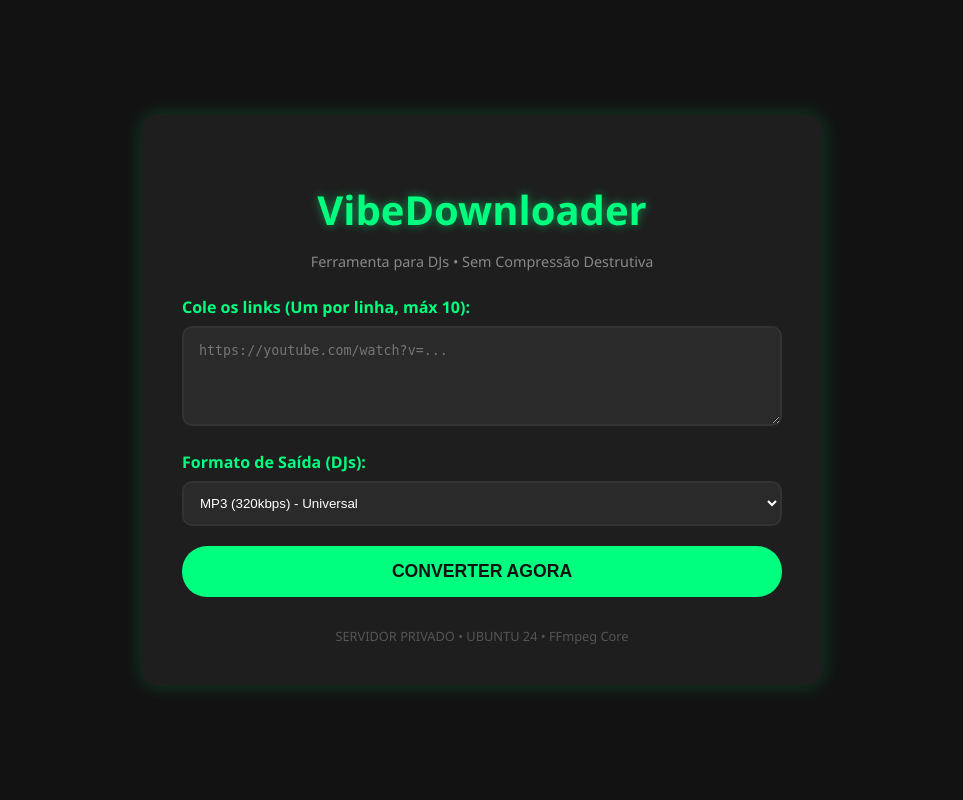
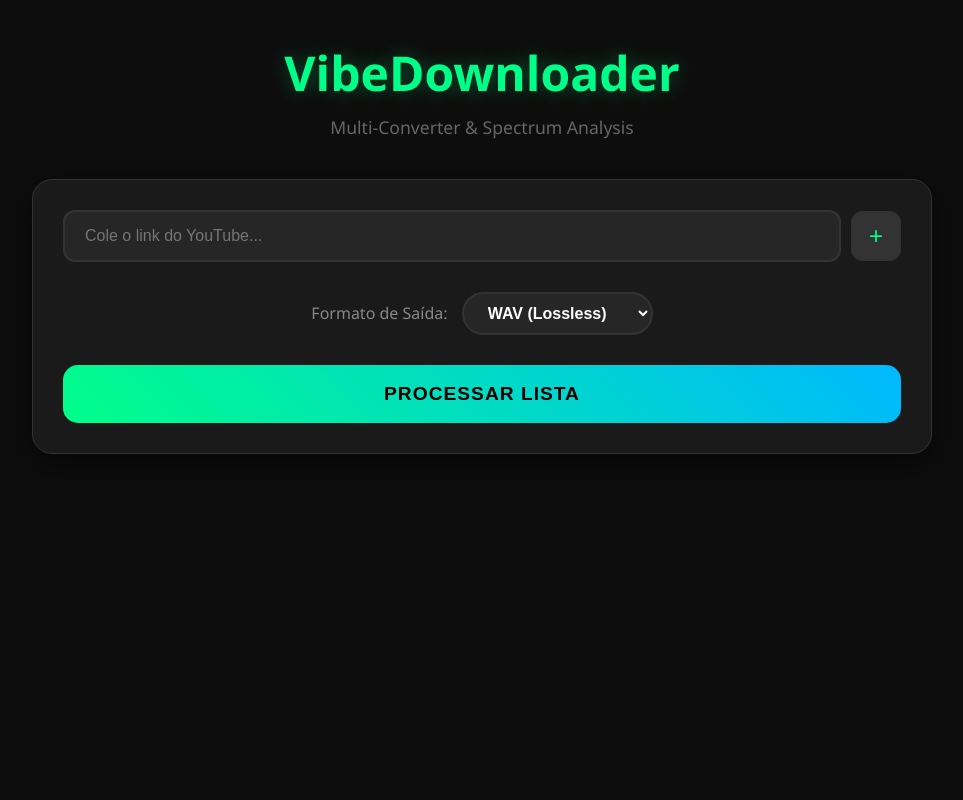
Before and after one commit to denilsude/VibeDownloader, a Flask app: page / in a window 1280 px wide. Shown: the whole page, without its empty margins (158-1121 px from the left). Run offline with Flask 3, Linux system fonts and the light colour scheme.

Commit message:
Update: Add dynamic inputs (+) and Spek visualizer panel

```diff
--- a/app.py
+++ b/app.py
@@ -1,9 +1,8 @@
 import os
 import zipfile
-import shutil
 import time
 import matplotlib
-matplotlib.use('Agg')
+matplotlib.use('Agg') # Backend não-interativo para servidor
 import matplotlib.pyplot as plt
 import librosa
 import librosa.display
@@ -17,114 +16,133 @@
 DOWNLOAD_FOLDER = 'downloads'
 STATIC_FOLDER = 'static'
 
-# Limpeza inicial e criação de pastas
+# Garante que as pastas existem
 for folder in [DOWNLOAD_FOLDER, STATIC_FOLDER]:
     if not os.path.exists(folder):
         os.makedirs(folder)
 
-def limpar_pasta(pasta):
-    # Remove arquivos antigos para não lotar o servidor
-    for filename in os.listdir(pasta):
-        file_path = os.path.join(pasta, filename)
-        try:
-            if os.path.isfile(file_path) or os.path.islink(file_path):
-                os.unlink(file_path)
-        except Exception as e:
-            print(f'Falha ao deletar {file_path}. Razão: {e}')
+def limpar_pastas():
+    """Remove arquivos da execução anterior para não lotar o disco"""
+    for folder in [DOWNLOAD_FOLDER, STATIC_FOLDER]:
+        for filename in os.listdir(folder):
+            file_path = os.path.join(folder, filename)
+            try:
+                if os.path.isfile(file_path):
+                    os.unlink(file_path)
+            except Exception as e:
+                print(f"Erro ao limpar {file_path}: {e}")
 
-def gerar_espectrograma(audio_path, title):
+def gerar_spek_visual(audio_path, title):
+    """
+    Simula o visual do software Spek usando Librosa e Matplotlib.
+    Fundo preto, cores vibrantes, eixo de frequências logarítmico.
+    """
     try:
-        y, sr = librosa.load(audio_path, duration=60) # Analisa apenas 60s para ser rápido
-        plt.figure(figsize=(10, 3))
+        # Carrega o áudio (apenas os primeiros 120s para performance)
+        y, sr = librosa.load(audio_path, duration=120)
+
+        # Configura o estilo visual "Dark Spek"
+        plt.style.use('dark_background')
+        plt.figure(figsize=(12, 4))
+
+        # Gera o espectrograma
         D = librosa.amplitude_to_db(np.abs(librosa.stft(y)), ref=np.max)
-        librosa.display.specshow(D, sr=sr, x_axis='time', y_axis='log', cmap='inferno')
+
+        # Desenha usando colormap 'inferno' ou 'nipy_spectral' (parecido com Spek)
+        librosa.display.specshow(D, sr=sr, x_axis='time', y_axis='hz', cmap='inferno')
+
         plt.colorbar(format='%+2.0f dB')
-        plt.title(f'Vibe Check: {title}')
+        plt.title(f'Análise Espectral: {title}', color='white')
+        plt.xlabel('Tempo', color='gray')
+        plt.ylabel('Frequência (Hz)', color='gray')
         plt.tight_layout()
 
-        image_filename = f"spec_{int(time.time())}.png"
+        # Salva imagem
+        clean_title = "".join([c for c in title if c.isalnum() or c in (' ', '-', '_')]).rstrip()
+        image_filename = f"spek_{clean_title}_{int(time.time())}.png"
         image_path = os.path.join(STATIC_FOLDER, image_filename)
-        plt.savefig(image_path)
+        plt.savefig(image_path, facecolor='black')
         plt.close()
+
         return image_filename
     except Exception as e:
-        print(f"Erro ao gerar espectro: {e}")
+        print(f"Erro no Spek: {e}")
         return None
 
 @app.route('/', methods=['GET', 'POST'])
 def index():
     if request.method == 'POST':
-        # Limpar downloads antigos antes de começar
-        limpar_pasta(DOWNLOAD_FOLDER)
-        limpar_pasta(STATIC_FOLDER)
+        limpar_pastas()
 
-        raw_urls = request.form.get('urls')
+        # Pega a lista de URLs do formulário dinâmico
+        urls = request.form.getlist('urls[]')
         format_type = request.form.get('format')
 
-        if not raw_urls:
+        # Filtra URLs vazias
+        urls = [u for u in urls if u.strip()]
+
+        if not urls:
+            flash('Nenhum link fornecido.', 'error')
             return redirect(url_for('index'))
 
-        # Processar lista de links (separar por quebra de linha ou vírgula)
-        urls = [u.strip() for u in raw_urls.replace(',', '\n').split('\n') if u.strip()]
+        results_data = [] # Lista para armazenar dados de cada música processada
+        downloaded_files = []
 
-        if len(urls) > 10:
-            flash('Limite máximo de 10 músicas por vez para garantir qualidade.', 'error')
+        ydl_opts = {
+            'format': 'bestaudio/best',
+            'outtmpl': f'{DOWNLOAD_FOLDER}/%(title)s.%(ext)s',
+            'noplaylist': True,
+            'quiet': True,
+            'postprocessors': [{
+                'key': 'FFmpegExtractAudio',
+                'preferredcodec': format_type,
+                'preferredquality': '320' if format_type == 'mp3' else None,
+            }],
+        }
+
+        try:
+            with YoutubeDL(ydl_opts) as ydl:
+                for url in urls:
+                    try:
+                        info = ydl.extract_info(url, download=True)
+                        filename = ydl.prepare_filename(info).rsplit('.', 1)[0] + f'.{format_type}'
+                        title = info.get('title', 'Unknown Track')
+
+                        # Gera o gráfico Spek
+                        spec_img = gerar_spek_visual(filename, title)
+
+                        results_data.append({
+                            'title': title,
+                            'format': format_type,
+                            'spectrogram': spec_img
+                        })
+                        downloaded_files.append(filename)
+                    except Exception as e:
+                        print(f"Erro ao baixar {url}: {e}")
+                        continue
+
+            if not downloaded_files:
+                flash('Falha ao processar os links.', 'error')
+                return redirect(url_for('index'))
+
+            # Cria o ZIP final com todas as músicas
+            zip_name = f"VibePack_{int(time.time())}.zip"
+            zip_path = os.path.join(DOWNLOAD_FOLDER, zip_name)
+            with zipfile.ZipFile(zip_path, 'w') as zipf:
+                for file in downloaded_files:
+                    zipf.write(file, os.path.basename(file))
+
+            # Renderiza a página com os gráficos e o botão de download
+            return render_template('index.html', results=results_data, zip_name=zip_name)
+
+        except Exception as e:
+            flash(f'Erro crítico: {str(e)}', 'error')
             return redirect(url_for('index'))
 
-        downloaded_files = []
-        last_title = ""
-
-        try:
-            # Configuração do FFmpeg para alta qualidade
-            ydl_opts = {
-                'format': 'bestaudio/best', # Baixa a melhor fonte possível
-                'outtmpl': f'{DOWNLOAD_FOLDER}/%(title)s.%(ext)s',
-                'noplaylist': True,
-                'postprocessors': [{
-                    'key': 'FFmpegExtractAudio',
-                    'preferredcodec': format_type,
-                    'preferredquality': '320' if format_type == 'mp3' else None,
-                }],
-            }
-
-            with YoutubeDL(ydl_opts) as ydl:
-                for url in urls:
-                    info = ydl.extract_info(url, download=True)
-                    filename = ydl.prepare_filename(info).rsplit('.', 1)[0] + f'.{format_type}'
-                    downloaded_files.append(filename)
-                    last_title = info.get('title', 'Musica')
-
-            # Lógica de Entrega (1 arquivo ou ZIP)
-            final_file = ""
-            spectrogram_img = None
-
-            if len(downloaded_files) == 1:
-                final_file = os.path.basename(downloaded_files[0])
-                # Gera espectro apenas se for 1 música (para performance)
-                spectrogram_img = gerar_espectrograma(downloaded_files[0], last_title)
-            else:
-                # Criar ZIP se forem várias
-                zip_name = f"VibePack_{int(time.time())}.zip"
-                zip_path = os.path.join(DOWNLOAD_FOLDER, zip_name)
-                with zipfile.ZipFile(zip_path, 'w') as zipf:
-                    for file in downloaded_files:
-                        zipf.write(file, os.path.basename(file))
-                final_file = zip_name
-
-            return render_template('index.html',
-                                   download_ready=True,
-                                   file_name=final_file,
-                                   spectrogram=spectrogram_img)
-
-        except Exception as e:
-            flash(f'Erro no processamento: {str(e)}', 'error')
-            return redirect(url_for('index'))
-
-    # GET request (página inicial limpa)
-    return render_template('index.html', download_ready=False)
+    return render_template('index.html', results=None)
 
 @app.route('/download/<path:filename>')
-def download_file(filename):
+def download_zip(filename):
     return send_file(os.path.join(DOWNLOAD_FOLDER, filename), as_attachment=True)
 
 if __name__ == '__main__':
--- a/templates/index.html
+++ b/templates/index.html
@@ -5,128 +5,158 @@
 <meta name="viewport" content="width=device-width, initial-scale=1.0">
 <title>VibeDownloader Pro</title>
 <style>
-    /* Estilos Cyberpunk/Dark */
-    body, html { margin: 0; padding: 0; font-family: 'Segoe UI', sans-serif; background-color: #121212; color: #e0e0e0; height: 100%; display: flex; flex-direction: column; }
-    .container { flex: 1; display: flex; justify-content: center; align-items: center; padding: 20px; }
+    /* Reset e Base Dark Theme */
+    body, html { margin: 0; padding: 0; font-family: 'Segoe UI', Roboto, sans-serif; background-color: #0d0d0d; color: #e0e0e0; min-height: 100vh; }
+    .container { max-width: 900px; margin: 0 auto; padding: 40px 20px; }
 
-    .downloader-box {
-        background-color: #1e1e1e; padding: 40px; border-radius: 15px;
-        box-shadow: 0 0 20px rgba(0, 255, 127, 0.2); text-align: center;
-        width: 100%; max-width: 600px;
+    /* Header */
+    .header { text-align: center; margin-bottom: 40px; }
+    .title { font-size: 3em; font-weight: 800; color: #00ff88; text-shadow: 0 0 20px rgba(0, 255, 136, 0.3); margin: 0; }
+    .subtitle { color: #666; font-size: 1.1em; margin-top: 10px; }
+
+    /* Card Principal */
+    .card { background-color: #1a1a1a; border-radius: 20px; padding: 30px; border: 1px solid #333; box-shadow: 0 10px 30px rgba(0,0,0,0.5); }
+
+    /* Inputs Dinâmicos */
+    .input-wrapper { display: flex; gap: 10px; margin-bottom: 15px; align-items: center; }
+    .url-input {
+        flex: 1; padding: 15px 20px; border: 2px solid #333; border-radius: 12px;
+        background-color: #262626; color: #fff; outline: none; transition: 0.3s; font-size: 1em;
+    }
+    .url-input:focus { border-color: #00ff88; box-shadow: 0 0 10px rgba(0, 255, 136, 0.1); }
+
+    /* Botões de Ação (+ e -) */
+    .btn-icon {
+        width: 50px; height: 50px; border: none; border-radius: 12px; cursor: pointer;
+        display: flex; align-items: center; justify-content: center; font-size: 1.5em; transition: 0.2s;
+    }
+    .btn-add { background-color: #333; color: #00ff88; }
+    .btn-add:hover { background-color: #444; transform: scale(1.05); }
+    .btn-remove { background-color: #331a1a; color: #ff4444; }
+    .btn-remove:hover { background-color: #442222; }
+
+    /* Seletor de Formato */
+    .format-group { margin: 30px 0; text-align: center; }
+    .format-select {
+        padding: 10px 20px; border-radius: 30px; background: #262626; color: #fff;
+        border: 2px solid #333; cursor: pointer; font-size: 1em; font-weight: bold;
     }
 
-    .title { font-size: 2.5em; font-weight: bold; color: #00ff7f; margin-bottom: 10px; text-shadow: 0 0 10px rgba(0, 255, 127, 0.5); }
-    .subtitle { color: #888; margin-bottom: 25px; font-size: 0.9em; }
+    /* Botão Principal */
+    .btn-convert {
+        width: 100%; padding: 18px; border: none; border-radius: 15px;
+        background: linear-gradient(45deg, #00ff88, #00b8ff); color: #000;
+        font-weight: 900; font-size: 1.2em; cursor: pointer; text-transform: uppercase; letter-spacing: 1px;
+        transition: 0.3s;
+    }
+    .btn-convert:hover { transform: translateY(-2px); box-shadow: 0 0 30px rgba(0, 255, 136, 0.4); }
 
-    /* Inputs e Selects */
-    .control-group { margin-bottom: 20px; text-align: left; }
-    label { display: block; margin-bottom: 8px; font-weight: bold; color: #00ff7f; }
+    /* Loading */
+    .loader-container { display: none; text-align: center; margin: 30px 0; }
+    .spinner { width: 40px; height: 40px; border: 4px solid #333; border-top-color: #00ff88; border-radius: 50%; animation: spin 1s infinite linear; margin: 0 auto 15px; }
+    @keyframes spin { to { transform: rotate(360deg); } }
 
-    textarea {
-        width: 100%; height: 100px; padding: 15px; border: 2px solid #333;
-        border-radius: 10px; background-color: #2a2a2a; color: #fff;
-        outline: none; resize: vertical; font-family: monospace; box-sizing: border-box;
-    }
-    textarea:focus, select:focus { border-color: #00ff7f; }
+    /* Resultados (Spek Panel) */
+    .result-item { background: #222; margin-bottom: 30px; border-radius: 15px; overflow: hidden; border: 1px solid #333; }
+    .result-header { padding: 15px 20px; background: #2a2a2a; border-bottom: 1px solid #333; display: flex; justify-content: space-between; align-items: center; }
+    .song-title { font-weight: bold; color: #fff; }
+    .file-info { color: #888; font-size: 0.9em; }
+    .spek-img { width: 100%; display: block; height: auto; max-height: 250px; object-fit: cover; }
 
-    select {
-        width: 100%; padding: 12px; border: 2px solid #333; border-radius: 10px;
-        background-color: #2a2a2a; color: #fff; outline: none; cursor: pointer;
+    .final-download { text-align: center; margin-top: 40px; }
+    .btn-zip { background-color: #00b8ff; color: #000; padding: 15px 40px; text-decoration: none; font-weight: bold; border-radius: 30px; display: inline-block; font-size: 1.1em; }
+</style>
+<script>
+    function addInput() {
+        const container = document.getElementById('inputs-container');
+        const div = document.createElement('div');
+        div.className = 'input-wrapper';
+        div.innerHTML = `
+            <input type="text" name="urls[]" class="url-input" placeholder="Cole outro link do YouTube...">
+            <button type="button" class="btn-icon btn-remove" onclick="this.parentElement.remove()">×</button>
+        `;
+        container.appendChild(div);
     }
 
-    /* Botões */
-    .btn {
-        width: 100%; padding: 15px; border: none; border-radius: 25px;
-        font-weight: bold; cursor: pointer; transition: transform 0.2s;
-        font-size: 1.1em; display: flex; justify-content: center; align-items: center; gap: 10px;
-    }
-    .btn-primary { background-color: #00ff7f; color: #121212; }
-    .btn-primary:hover { transform: scale(1.02); box-shadow: 0 0 15px rgba(0, 255, 127, 0.6); }
-
-    .btn-download { background-color: #00bfff; color: #121212; margin-top: 20px; text-decoration: none; }
-    .btn-download:hover { box-shadow: 0 0 15px rgba(0, 191, 255, 0.6); }
-
-    /* Loading Spinner */
-    .loader { display: none; border: 4px solid #333; border-top: 4px solid #00ff7f; border-radius: 50%; width: 30px; height: 30px; animation: spin 1s linear infinite; margin: 20px auto; }
-    @keyframes spin { 0% { transform: rotate(0deg); } 100% { transform: rotate(360deg); } }
-
-    .hidden { display: none; }
-
-    /* Mensagens */
-    .flash { padding: 10px; border-radius: 5px; margin-bottom: 15px; background: rgba(220, 53, 69, 0.2); color: #ff6b6b; border: 1px solid #dc3545; }
-</style>
-<script>
-    function startProcessing() {
-        document.getElementById('process-btn').style.display = 'none';
+    function startProcess() {
+        document.getElementById('form-content').style.display = 'none';
         document.getElementById('loader').style.display = 'block';
-        document.getElementById('status-text').innerText = "Processando Áudio (Alta Fidelidade)...";
     }
 </script>
 </head>
 <body>
 
 <div class="container">
-    <div class="downloader-box">
+    <div class="header">
         <h1 class="title">VibeDownloader</h1>
-        <p class="subtitle">Ferramenta para DJs • Sem Compressão Destrutiva</p>
+        <p class="subtitle">Multi-Converter & Spectrum Analysis</p>
+    </div>
 
     {% with messages = get_flashed_messages(with_categories=true) %}
       {% if messages %}
         {% for category, message in messages %}
-              <div class="flash">{{ message }}</div>
+          <div style="background: rgba(255, 68, 68, 0.2); border: 1px solid #ff4444; color: #ff8888; padding: 15px; border-radius: 10px; margin-bottom: 20px; text-align: center;">{{ message }}</div>
         {% endfor %}
       {% endif %}
     {% endwith %}
 
-        {% if not download_ready %}
-        <form action="/" method="post" onsubmit="startProcessing()">
-
-            <div class="control-group">
-                <label>Cole os links (Um por linha, máx 10):</label>
-                <textarea name="urls" placeholder="https://youtube.com/watch?v=..." required></textarea>
+    {% if not results %}
+    <div class="card">
+        <form action="/" method="post" onsubmit="startProcess()">
+            <div id="form-content">
+                <div id="inputs-container">
+                    <div class="input-wrapper">
+                        <input type="text" name="urls[]" class="url-input" placeholder="Cole o link do YouTube..." required>
+                        <button type="button" class="btn-icon btn-add" onclick="addInput()">+</button>
+                    </div>
                 </div>
 
-            <div class="control-group">
-                <label>Formato de Saída (DJs):</label>
-                <select name="format">
-                    <option value="mp3">MP3 (320kbps) - Universal</option>
-                    <option value="wav">WAV (Lossless) - Padrão da Indústria</option>
-                    <option value="flac">FLAC (Lossless) - Compacto</option>
-                    <option value="aiff">AIFF (Lossless) - Metadados + CDJs</option>
+                <div class="format-group">
+                    <label style="color: #888; margin-right: 10px;">Formato de Saída:</label>
+                    <select name="format" class="format-select">
+                        <option value="mp3">MP3 (320kbps)</option>
+                        <option value="wav" selected>WAV (Lossless)</option>
+                        <option value="flac">FLAC (Lossless)</option>
+                        <option value="aiff">AIFF (CDJ)</option>
                     </select>
                 </div>
 
-            <button type="submit" id="process-btn" class="btn btn-primary">
-                CONVERTER AGORA
-            </button>
+                <button type="submit" class="btn-convert">PROCESSAR LISTA</button>
+            </div>
 
-            <div id="loader" class="loader"></div>
-            <p id="status-text" style="color: #666; margin-top: 10px;"></p>
+            <div id="loader" class="loader-container">
+                <div class="spinner"></div>
+                <h3 style="color: #00ff88;">Processando Áudio...</h3>
+                <p style="color: #666;">Baixando, convertendo e gerando espectrogramas.</p>
+            </div>
         </form>
-        {% endif %}
-
-        {% if download_ready %}
-            <div style="margin-top: 20px;">
-                <h3 style="color: #00ff7f;">Conversão Concluída!</h3>
-                <p style="color: #ccc;">{{ file_name }}</p>
-
-                {% if spectrogram %}
-                    <img src="{{ url_for('static', filename=spectrogram) }}" style="width: 100%; border-radius: 10px; border: 2px solid #333; margin: 15px 0;">
-                    <p style="font-size: 0.8em; color: #888;">Análise de Espectro (Vibe Check)</p>
-                {% endif %}
-
-                <a href="{{ url_for('download_file', filename=file_name) }}" class="btn btn-download">
-                    BAIXAR ARQUIVO(S)
-                </a>
-
-                <a href="/" style="display: block; margin-top: 20px; color: #888; text-decoration: none;">← Converter Outros</a>
     </div>
     {% endif %}
 
-        <div style="color: #555; font-size: 0.8em; margin-top: 30px;">
-            SERVIDOR PRIVADO • UBUNTU 24 • FFmpeg Core
+    {% if results %}
+    <div>
+        <h2 style="color: #fff; margin-bottom: 20px;">Controle de Qualidade (Spek)</h2>
+
+        {% for item in results %}
+        <div class="result-item">
+            <div class="result-header">
+                <span class="song-title">{{ item.title }}</span>
+                <span class="file-info">{{ item.format.upper() }}</span>
+            </div>
+            <img src="{{ url_for('static', filename=item.spectrogram) }}" class="spek-img" alt="Espectrograma">
+        </div>
+        {% endfor %}
+
+        <div class="final-download">
+            <a href="{{ url_for('download_zip', filename=zip_name) }}" class="btn-zip">
+                BAIXAR PACOTE COMPLETO (.ZIP)
+            </a>
+            <br><br>
+            <a href="/" style="color: #666; text-decoration: none;">← Voltar ao Início</a>
         </div>
     </div>
+    {% endif %}
+
 </div>
 
 </body>
```
Lines whose indentation alone changed are shown as unchanged.
